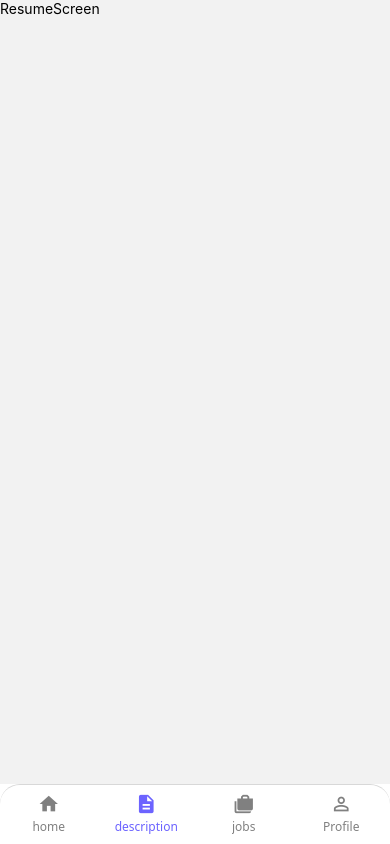
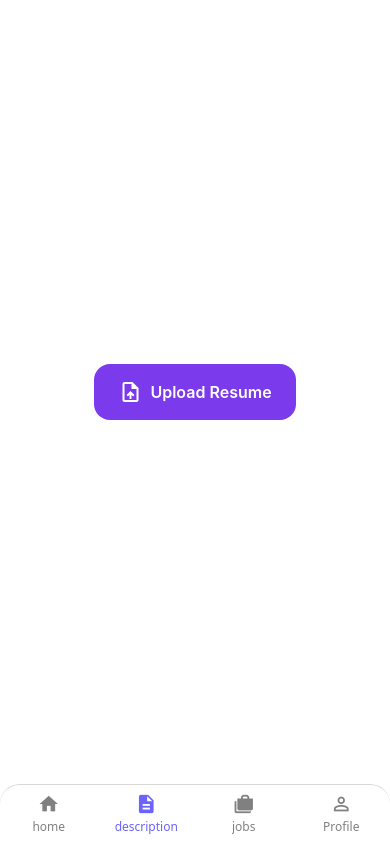
Before and after one commit to Anukeerth-ek/React-Native-AI-Career, a React Native app: screen /description in a window 390 px wide. Built offline with nearby package versions, Linux system fonts and the light colour scheme.

Commit message:
feat: added resume review page

```diff
--- a/App.tsx
+++ b/App.tsx
@@ -1,6 +1,6 @@
 import { StatusBar } from "expo-status-bar";
 import { NativeWindStyleSheet, styled } from "nativewind";
-import { View as RNView } from "react-native";
+import { View as RNView, ScrollView } from "react-native";
 import HomeScreen from "./screens/HomeScreen";
 import HomepageCard from "./components/HomepageCards";
 import BottomTabs from "./navigations/BottomTabs";
@@ -18,10 +18,14 @@ export default function App() {
      return (
           <NavigationContainer>
                <View className="flex-1 bg-white">
+                    {/* <ScrollView> */}
+
                     <StatusBar style="auto" />
                     {/* <HomeScreen />
                     <HomepageCard /> */}
+
                     <BottomTabs />
+                    {/* </ScrollView> */}
                </View>
           </NavigationContainer>
      );
--- a/components/HomepageCards/index.tsx
+++ b/components/HomepageCards/index.tsx
@@ -1,50 +1,68 @@
 import React from "react";
 import { SafeAreaView as RNSafeAreaView } from "react-native-safe-area-context";
-import { View as RNView, Text as RNText, Image } from "react-native";
+import { View as RNView, Text as RNText, Image, TouchableOpacity } from "react-native";
 import { styled } from "nativewind";
 import Icon from "react-native-vector-icons/MaterialIcons";
+import { useNavigation } from "@react-navigation/native";
+import type { BottomTabNavigationProp } from "@react-navigation/bottom-tabs";
 const SafeArea = styled(RNSafeAreaView);
 const View = styled(RNView);
 const Text = styled(RNText);
+export type BottomTabParamList = {
+     home: undefined;
+     description: undefined;
+     jobs: undefined;
+     Profile: undefined;
+};
 
 const HomepageCard = () => {
-     const homeCardMockData = [
+     const navigation = useNavigation<BottomTabNavigationProp<BottomTabParamList>>();
+     const homeCardMockData: {
+          title: string;
+          description: string;
+          icon: string;
+          route: keyof BottomTabParamList;
+     }[] = [
           {
                title: "Resume Reviewer",
                description: "Get instant AI feedback on your resume with actionable improvements",
                icon: "description",
+               route: "description",
           },
           {
                title: "Career Guidance",
                description: "Discover personalized career paths based on your skills and interests",
                icon: "description",
+               route: "jobs",
           },
-          {
-               title: "Interview Prep",
-               description: "Practice with AI-powered mock interviews tailored to your field",
-               icon: "description",
-          },
+          // {
+          //      title: "Interview Prep",
+          //      description: "Practice with AI-powered mock interviews tailored to your field",
+          //      icon: "description",
+          //      route: "jobs",
+          // },
           {
                title: "Skill Analysis",
                description: "Identify skill gaps and get learning recommendations",
                icon: "description",
+               route: "Profile",
           },
      ];
 
      return (
-          <SafeArea className="px-2 ">
+          <SafeArea className="px-2 gap-6 my-2">
                {homeCardMockData?.map((item, index) => (
+                    <TouchableOpacity key={index} onPress={() => navigation.navigate(item.route)}>
                          <View className="flex-row items-center bg-white p-4 rounded-3xl shadow-md" key={index}>
                               <View className="bg-violet-600 p-3 rounded-xl mr-4">
                                    <Icon name="description" size={24} color="#ffffff" />
                               </View>
                               <View className="">
                                    <Text className="text-base font-semibold text-black">{item.title}</Text>
-                              <Text className="text-sm text-gray-500 mt-1">
-                                   {item.description}
-                              </Text>
+                                   <Text className="text-sm text-gray-500 mt-1">{item.description}</Text>
                               </View>
                          </View>
+                    </TouchableOpacity>
                ))}
           </SafeArea>
      );
--- a/components/ResumeScreen/index.tsx
+++ b/components/ResumeScreen/index.tsx
@@ -1,12 +1,58 @@
-import { View, Text } from 'react-native'
-import React from 'react'
+import React, { useState } from "react";
+import { View, Text, TouchableOpacity as RNTouchableOpacity, ActivityIndicator as RNActivityIndicator, Alert } from "react-native";
+import DocumentPicker from "react-native-document-picker";
+import Icon from "react-native-vector-icons/MaterialIcons";
+import { styled } from "nativewind";
 
-const ResumeScreen = () => {
+const StyledView = styled(View);
+const StyledText = styled(Text);
+
+const ResumeReviewScreen = () => {
+  const [isLoading, setIsLoading] = useState(false);
+  const [resumeName, setResumeName] = useState<string | null>(null);
+const TouchableOpacity = styled(RNTouchableOpacity);
+const ActivityIndicator = styled(RNActivityIndicator)
+  const handlePickDocument = async () => {
+    try {
+      setIsLoading(true);
+      const res = await DocumentPicker.pickSingle({
+        type: [DocumentPicker.types.pdf, DocumentPicker.types.plainText],
+      });
+      setResumeName(res.name);
+      // Simulate feedback delay
+      setTimeout(() => {
+        setIsLoading(false);
+        Alert.alert("Resume Uploaded", `You uploaded: ${res.name}`);
+      }, 1500);
+    } catch (err) {
+      if (!DocumentPicker.isCancel(err)) {
+        Alert.alert("Error", "Failed to pick a document.");
+      }
+      setIsLoading(false);
+    }
+  };
+
   return (
-    <View>
-      <Text>ResumeScreen</Text>
-    </View>
-  )
-}
+    <StyledView className="flex-1 justify-center items-center px-4 bg-white">
+      <TouchableOpacity
+        onPress={handlePickDocument}
+        className="bg-violet-600 px-6 py-4 rounded-2xl flex-row items-center"
+      >
+        <Icon name="upload-file" size={24} color="#fff" />
+        <StyledText className="text-white text-base font-semibold ml-2">
+          Upload Resume
+        </StyledText>
+      </TouchableOpacity>
 
-export default ResumeScreen
+      {isLoading && <ActivityIndicator size="large" color="#6C63FF" className="mt-4" />}
+
+      {resumeName && !isLoading && (
+        <StyledText className="mt-6 text-center text-black">
+          Selected: {resumeName}
+        </StyledText>
+      )}
+    </StyledView>
+  );
+};
+
+export default ResumeReviewScreen;
--- a/navigations/BottomTabs.tsx
+++ b/navigations/BottomTabs.tsx
@@ -4,7 +4,7 @@ import Icon from "react-native-vector-icons/MaterialIcons";
 
 import HomeScreen from '../screens/HomeScreen';
 import ResumeScreen from '../components/ResumeScreen';
-import JobsScreen from '../components/CareerScreen';
+import CareerGuidance from '../components/CareerScreen';
 import SkillAnalysisScreen from '../components/SkillAnalysisScreen'
 
 const Tab = createBottomTabNavigator();
@@ -48,7 +48,7 @@ export default function BottomTabs() {
     >
       <Tab.Screen name="home" component={HomeScreen} />
       <Tab.Screen name="description" component={ResumeScreen} />
-      <Tab.Screen name="jobs" component={JobsScreen} />
+      <Tab.Screen name="jobs" component={CareerGuidance} />
       <Tab.Screen name="Profile" component={SkillAnalysisScreen} />
     </Tab.Navigator>
   );
--- a/package.json
+++ b/package.json
@@ -22,6 +22,7 @@
     "nativewind": "^2.0.11",
     "react": "19.0.0",
     "react-native": "0.79.3",
+    "react-native-document-picker": "^9.3.1",
     "react-native-gesture-handler": "^2.25.0",
     "react-native-gifted-chat": "^2.8.1",
     "react-native-linear-gradient": "^2.8.3",
--- a/screens/HomeScreen.tsx
+++ b/screens/HomeScreen.tsx
@@ -7,10 +7,12 @@ import HomepageCard from "../components/HomepageCards";
 const SafeAreaView = styled(RNSafeAreaView);
 const View = styled(RNView);
 const Text = styled(RNText);
-
+const StyledScrollView = styled(ScrollView);
 const HomeScreen = () => {
      return (
-    <SafeAreaView className="h-[300px] bg-white">
+          <SafeAreaView className="h-auto bg-gray-80">
+               <StyledScrollView className="">
+                    <View>
                          <ScrollView >
                               <View className="items-center justify-center bg-purple-500 rounded-b-3xl py-10">
                                    <Text className="text-white text-3xl font-extrabold">CareerAI</Text>
@@ -19,13 +21,15 @@ const HomeScreen = () => {
 
                               <View className="mt-8 px-4">
                                    <Text className="text-2xl font-bold text-black text-center">Accelerate Your Career</Text>
-          <Text className="text-base text-gray-500 text-center mt-2 text-lg">
+                                   <Text className="text-base text-gray-500 text-center mt-2 ">
                                         Get personalized AI guidance to land your dream job
                                    </Text>
                               </View>
+                         </ScrollView>
+                         <HomepageCard />
 
-        {/* <HomepageCard /> */}
-      </ScrollView>
+                    </View>
+               </StyledScrollView>
           </SafeAreaView>
      );
 };
```
Also changed, not shown: 1 other file (tests, documents, lock files or other folders). Lines whose indentation alone changed are shown as unchanged.
